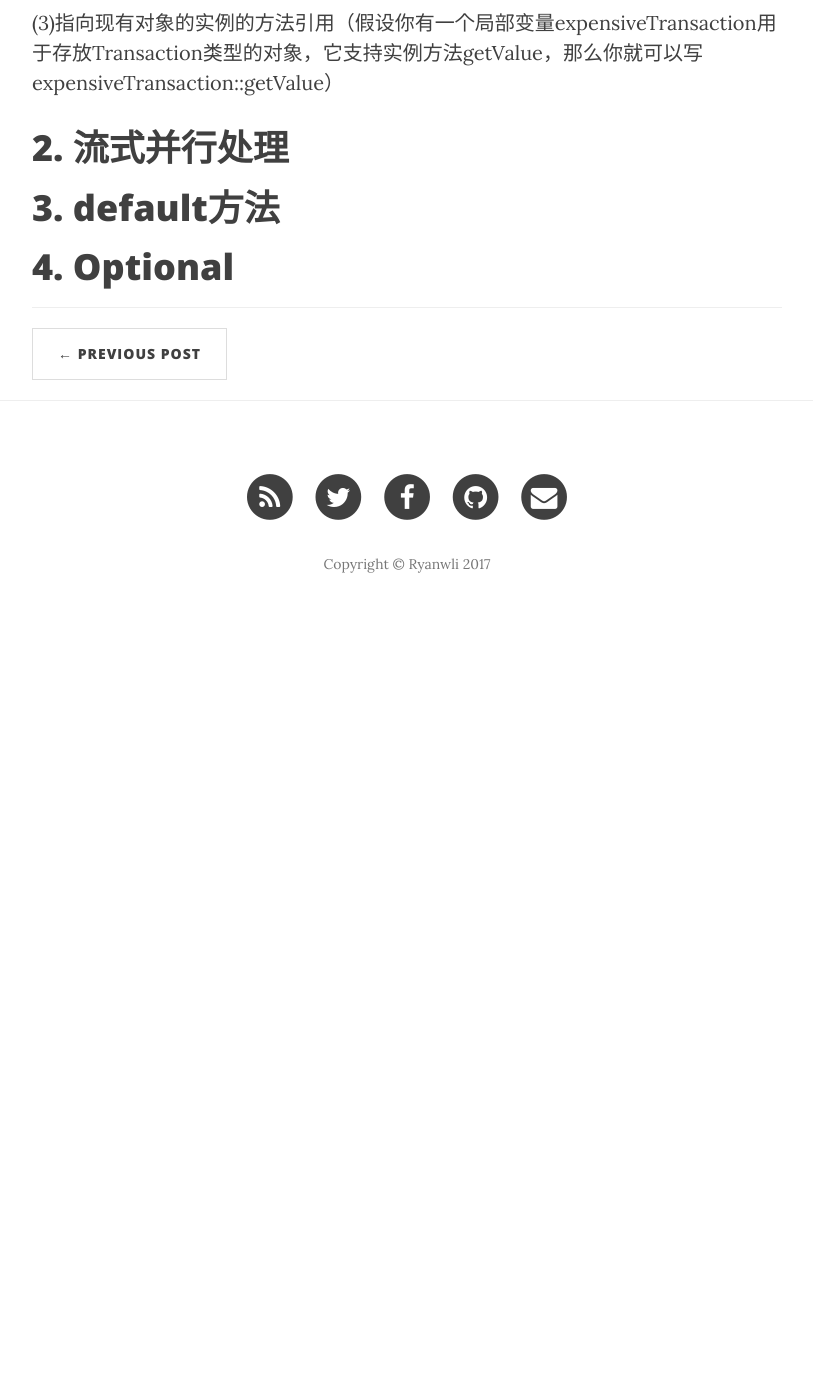
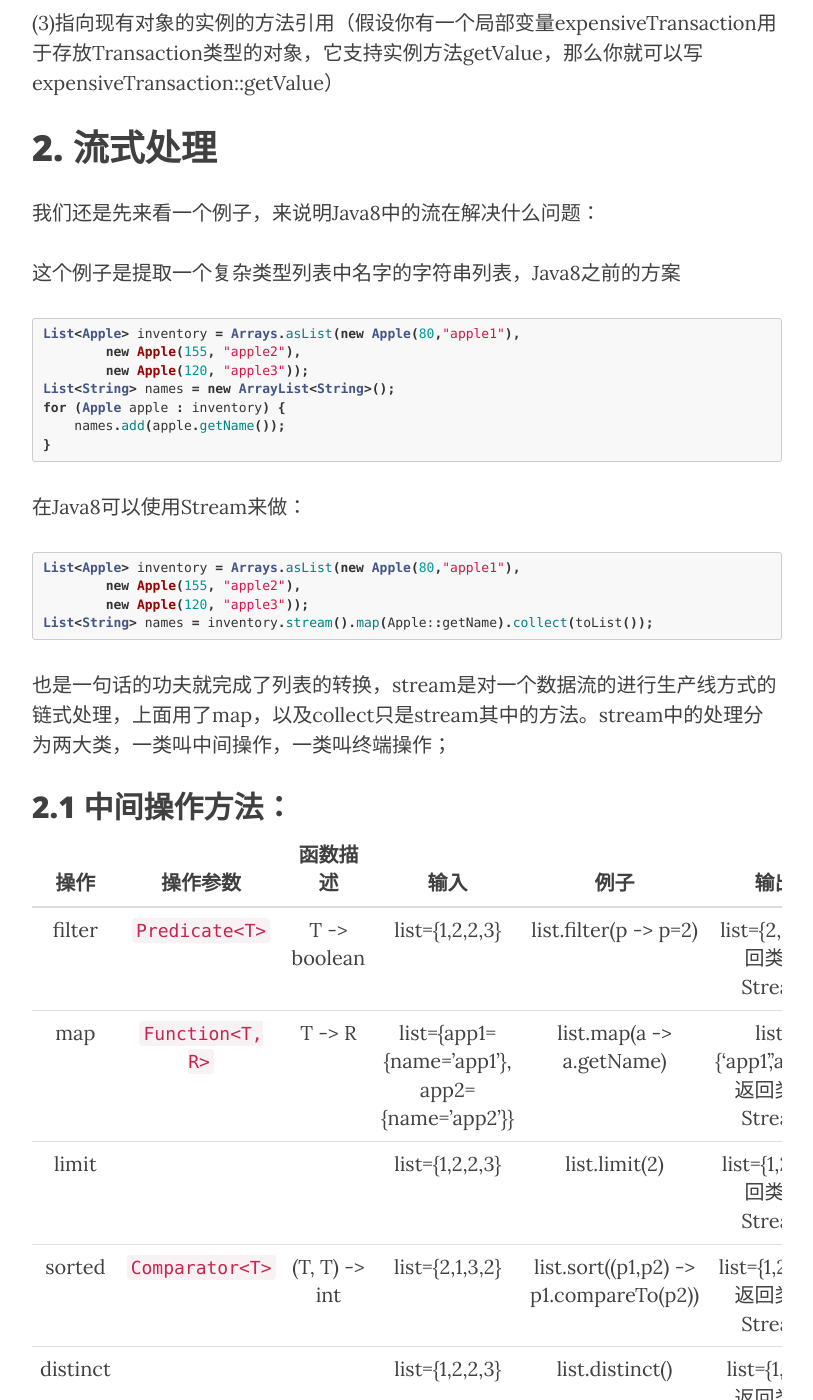
Before and after one commit to ryanwli/ryanwli.github.io, a Jekyll site: the page built from _posts/2017-05-18-java8.md, in a window 1280 px wide and 1400 px high, scrolled down 6354 px. Shown: the whole window, without its empty margins (233-1046 px from the left). Built offline with Jekyll 4.4.1, drawn with Linux system fonts in a browser that asks for light colours; nearby versions of some CDN libraries; before the commit the page ends 6994 px from its top, so only the background shows below that; some of the changed text lies outside the part shown.

Commit message:
completed java doc

````diff
--- a/_posts/2017-05-18-java8.md
+++ b/_posts/2017-05-18-java8.md
@@ -194,7 +194,58 @@ inventory.sort(Comparator.comparing(Apple::getWeight));
 
 
 
-# 2. 流式并行处理
+# 2. 流式处理
+
+我们还是先来看一个例子，来说明Java8中的流在解决什么问题：
+
+这个例子是提取一个复杂类型列表中名字的字符串列表，Java8之前的方案
+
+```java
+List<Apple> inventory = Arrays.asList(new Apple(80,"apple1"),
+        new Apple(155, "apple2"),
+        new Apple(120, "apple3"));
+List<String> names = new ArrayList<String>();
+for (Apple apple : inventory) {
+    names.add(apple.getName());
+}
+```
+
+在Java8可以使用Stream来做：
+
+```java
+List<Apple> inventory = Arrays.asList(new Apple(80,"apple1"),
+        new Apple(155, "apple2"),
+        new Apple(120, "apple3"));
+List<String> names = inventory.stream().map(Apple::getName).collect(toList());
+```
+
+也是一句话的功夫就完成了列表的转换，stream是对一个数据流的进行生产线方式的链式处理，上面用了map，以及collect只是stream其中的方法。stream中的处理分为两大类，一类叫中间操作，一类叫终端操作；
+
+## 2.1 中间操作方法：
+
+|    操作    |       操作参数       |      函数描述       |                    输入                    |                   例子                   |                输出                |
+| :------: | :--------------: | :-------------: | :--------------------------------------: | :------------------------------------: | :------------------------------: |
+|  filter  |  `Predicate<T>`  |  T -> boolean   |              list={1,2,2,3}              |         list.filter(p -> p=2)          |      list={2,2}, 返回类型Stream      |
+|   map    | `Function<T, R>` |     T -> R      | list={app1={name='app1'}, app2={name='app2'}} |        list.map(a -> a.getName)        | list={'app1','app2'}, 返回类型Stream |
+|  limit   |                  |                 |              list={1,2,2,3}              |             list.limit(2)              |      list={1,2}, 返回类型Stream      |
+|  sorted  | `Comparator<T>`  | (T, T) ->   int |              list={2,1,3,2}              | list.sort((p1,p2) -> p1.compareTo(p2)) |    list={1,2,2,3}, 返回类型Stream    |
+| distinct |                  |                 |              list={1,2,2,3}              |            list.distinct()             |     list={1,2,3}, 返回类型Stream     |
+
+## 2.2 终端操作方法：
+
+|   操作    |  类型  |                    目的                    |
+| :-----: | :--: | :--------------------------------------: |
+| forEach |  终端  | 消费流中的每个元素并对其应用lambda。这操作范围void。<br>ex: streamlist.forEach(p -> System.out.println(p)) |
+|  count  |  终端  | 返回流中元素的个数。这一操作返回long。<br>ex: int count =streamlist.count(); |
+| collect |  终端  | 把流归约成一个合集，比如List，Map。上面我们就把`Stream<String>`变成了`List<String>` |
+
+如何判断一个操作是否是中间操作，还是终端操作，这个就看他是否返回的是Stream，返回Stream就是中间操作。说到这里我们是否似成相识，缺失在大数据处理的分布框架Spark的RDD就是这个Stream概念，里面的转换操作就是这里的中间操作，里面的行动操作就是这里的终端操作；
+
+
+
+
+
+流在遍历的时候智能遍历一次
 
 
 
````
